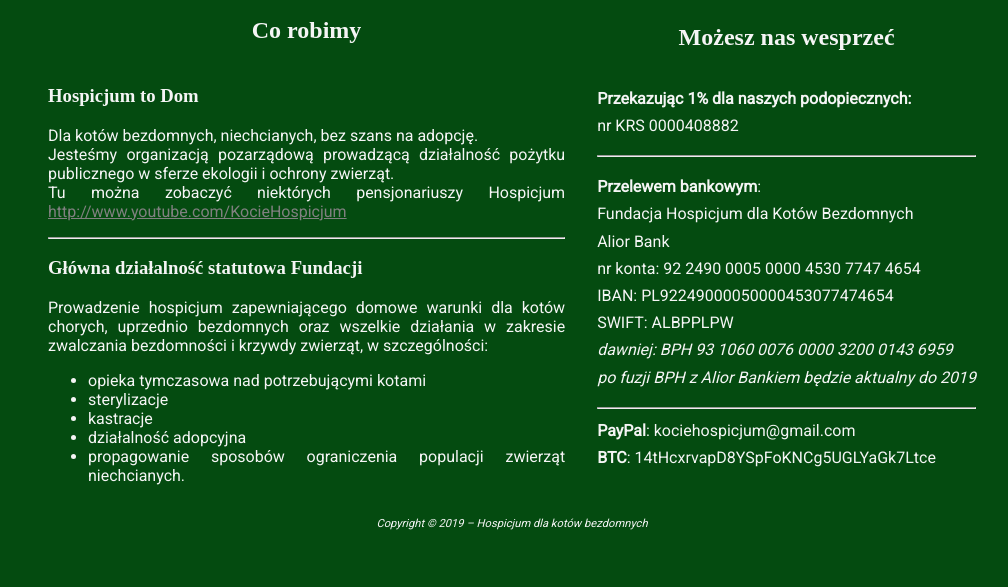
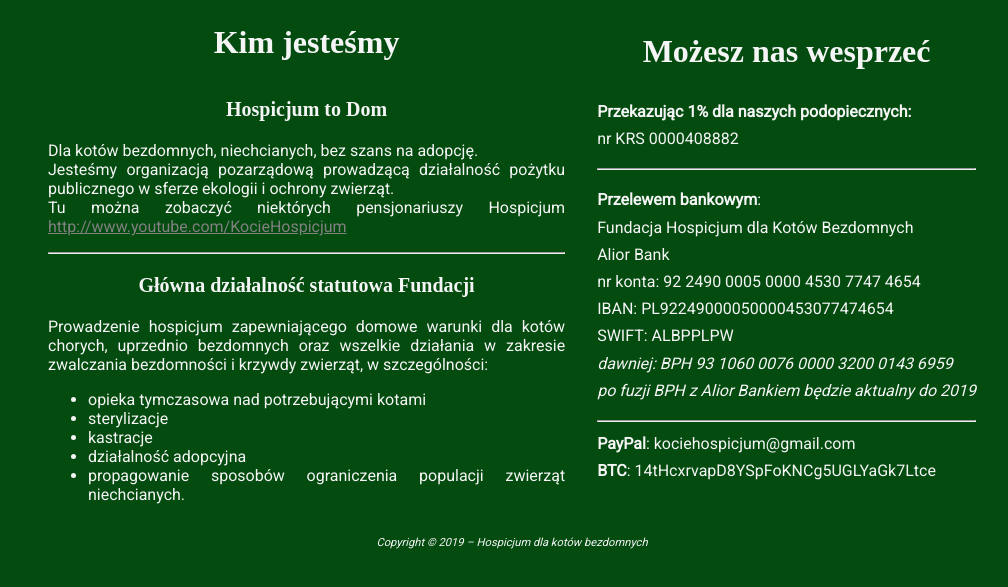
Before and after one commit to greg-ruminski/k-h-sp, a plain HTML site: page index.html in a window 1280 px wide. Shown: the part 103-690 px from the top of the page, without its empty margins (128-1136 px from the left). Drawn offline with Linux system fonts and the light colour scheme; a web font is replaced by a local one.

Commit message:
Cleanup CSS, changed index.html's headings

```diff
--- a/css/common.css
+++ b/css/common.css
@@ -20,8 +20,14 @@ h1, h2, h3, h4, h5, h6 {
     font-family: "Mirza";
 }
 
-h4 {
+
+h2 {
+    font-size: 2rem;
+}
+
+h3 {
     text-align: center;
+    font-size: 1.25rem;
 }
 
 li {
--- a/css/header.css
+++ b/css/header.css
@@ -19,7 +19,6 @@ header>div {
 
 .banner>img {
     width: 100%;
-    /* margin: 0 auto; */
     max-width: 600px;
 }
 
@@ -27,10 +26,6 @@ header>div {
     grid-column: 8/12;
 }
 
-/* .fb>a::content::before {
-    content: url("./img/icon-fb.png");
-    max-height: 1rem;
-} */
 
 @media (max-width: 420px) {
     header {
--- a/index.html
+++ b/index.html
@@ -24,7 +24,7 @@
         </section>
         <section class="info">
             <div class="mission">
-                <h2>Co robimy</h2>
+                <h2>Kim jesteśmy</h2>
                 <p>
                     <h3>Hospicjum to Dom</h3>
                     <p>Dla kotów bezdomnych, niechcianych, bez szans na adopcję.<br>
```
